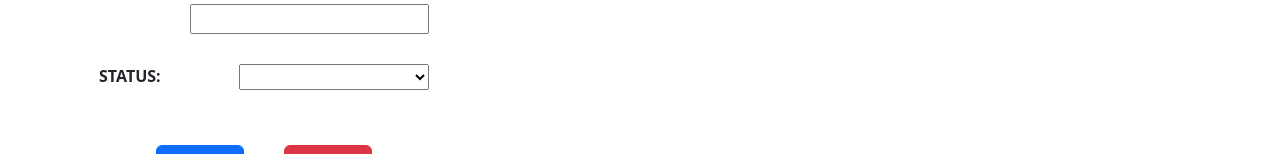
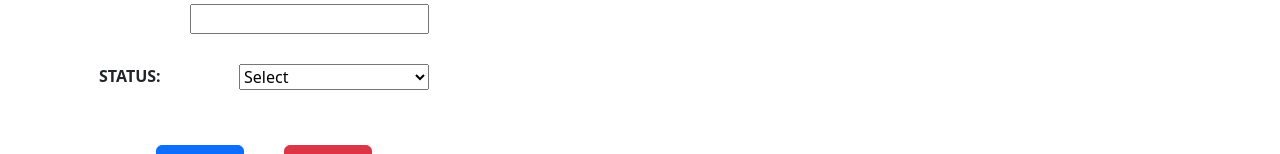
Before and after one commit to Salmu10/React_DRF_MySQL_Scoonti, a React (Create React App) app in the folder frontend/: page /dashboard/scooters/update/1 in a window 1280 px wide. Shown: the part 295-449 px from the top of the page. Built offline with nearby package versions, Linux system fonts and the light colour scheme; no server answers.

Commit message:
minor changes

```diff
--- a/frontend/src/components/Admin/Scooter/ScootersForm.jsx
+++ b/frontend/src/components/Admin/Scooter/ScootersForm.jsx
@@ -43,7 +43,8 @@ const ScootersForm = ({scooter= {slug: '', name: '', status: ''}, form_type, sen
             </div>
             <div className='status_box'>
                 <label htmlFor='status' className='etiqueta'>Status:</label>
-                <select id='status' name="status" {...register('status')} defaultValue="in_use">
+                <select id='status' name="status" {...register('status')} defaultValue="">
+                    <option value="" disabled>Select</option>
                     <option value="in_use">In use</option>
                     <option value="unused">Unused</option>
                     <option value="maintenance">Maintenance</option>
--- a/frontend/src/components/Admin/Station/StationsForm.jsx
+++ b/frontend/src/components/Admin/Station/StationsForm.jsx
@@ -49,7 +49,8 @@ const StationsForm = ({station= {slug: '', name: '', status: '', image: '', lati
             </div>
             <div className='status_box'>
                 <label htmlFor='status' className='etiqueta'>Status:</label>
-                <select id='status' name="status" {...register('status')} defaultValue="Active">
+                <select id='status' name="status" {...register('status')} defaultValue="">
+                    <option value="" disabled>Select</option>
                     <option value="active">Active</option>
                     <option value="disabled">Disabled</option>
                 </select><br/>
```
